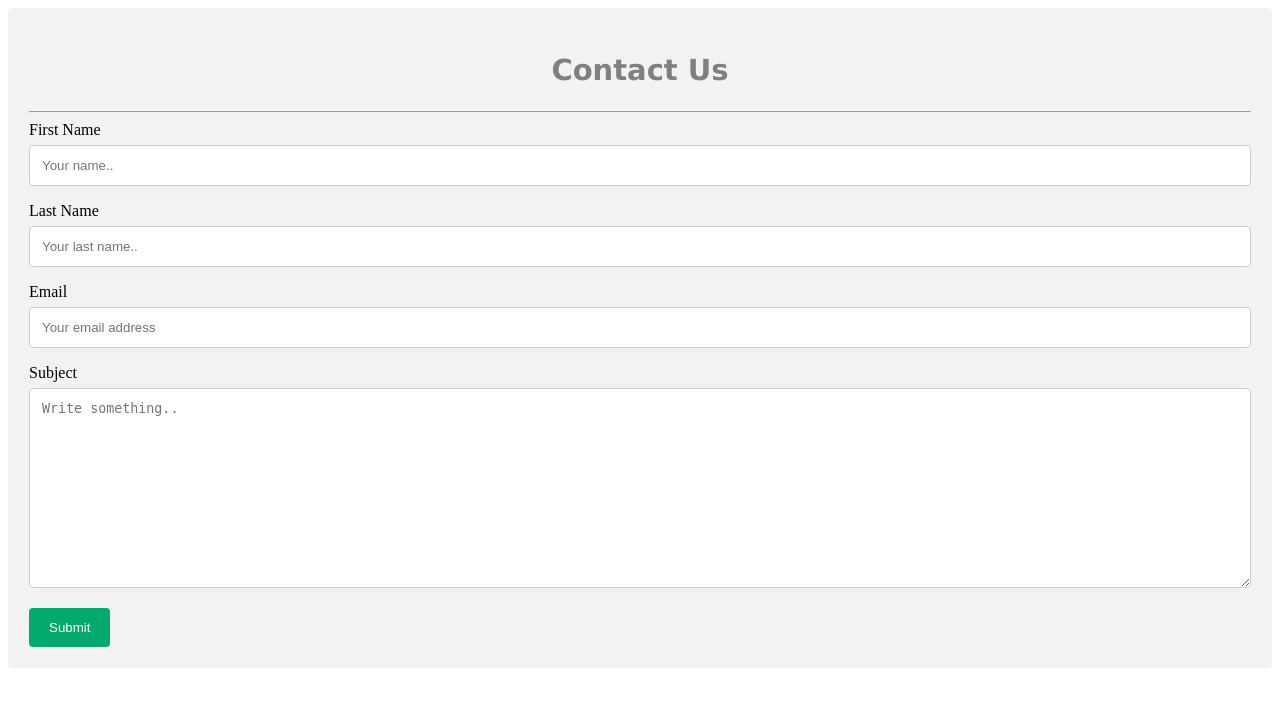
After one commit to Kingsly62/Blogging-Flask, a Flask app: page /contact in a window 1280 px wide. The commit adds this page. Shown: the top 707 px of the page. Run offline with Flask 2, Linux system fonts and the light colour scheme.

Commit message:
add new files and new content

```diff
--- a/main.py
+++ b/main.py
@@ -1,12 +1,26 @@
 from flask import Flask, render_template
-
 
 app = Flask(__name__)
 
 
 @app.route('/')
 def home():
+    return render_template('home.html')
+
+
+@app.route('/blog')
+def blog():
     return render_template('blog.html')
+
+
+@app.route('/contact')
+def contact():
+    return render_template('contact.html')
+
+
+@app.route('/post')
+def post():
+    return render_template('create_post.html')
 
 
 if __name__ == "__main__":
--- /dev/null
+++ b/static/CSS/contact.css
@@ -0,0 +1,39 @@
+input[type=text],textarea {
+    width: 100%;
+    padding: 12px;
+    border: 1px solid #ccc;
+    border-radius: 4px;
+    box-sizing: border-box;
+    margin-top: 6px;
+    margin-bottom: 16px;
+    resize: vertical
+  }
+
+
+  input[type=submit] {
+    background-color: #04AA6D;
+    color: white;
+    padding: 12px 20px;
+    border: none;
+    border-radius: 4px;
+    cursor: pointer;
+  }
+
+  input[type=submit]:hover {
+    background-color: red;
+  }
+
+
+  .container {
+    border-radius: 5px;
+    background-color: #f2f2f2;
+    padding: 21px;
+  }
+
+  h2{
+      text-align: center;
+      color:  grey;
+      font-size: 29px;
+      font-family: 'Lucida Sans', 'Lucida Sans Regular', 'Lucida Grande', 'Lucida Sans Unicode', Geneva, Verdana, sans-serif;
+      font-weight: 1000;
+  }
--- /dev/null
+++ b/templates/contact.html
@@ -0,0 +1,51 @@
+<!DOCTYPE html>
+<html lang="en">
+  <head>
+    <meta charset="UTF-8" />
+    <meta http-equiv="X-UA-Compatible" content="IE=edge" />
+    <meta name="viewport" content="width=device-width, initial-scale=1.0" />
+    <link rel="stylesheet" href="/static/CSS/contact.css" />
+    <title>contact</title>
+  </head>
+  <body>
+    <div class="container">
+      <h2>Contact Us</h2>
+      <hr />
+      <form action="">
+        <label for="fname">First Name</label>
+        <input
+          type="text"
+          id="fname"
+          name="firstname"
+          placeholder="Your name.."
+        />
+
+        <label for="lname">Last Name</label>
+        <input
+          type="text"
+          id="lname"
+          name="lastname"
+          placeholder="Your last name.."
+        />
+
+        <label for="email">Email</label>
+        <input
+          type="text"
+          id="email"
+          name="email"
+          placeholder="Your email address"
+        />
+
+        <label for="subject">Subject</label>
+        <textarea
+          id="subject"
+          name="subject"
+          placeholder="Write something.."
+          style="height: 200px"
+        ></textarea>
+
+        <input type="submit" value="Submit" />
+      </form>
+    </div>
+  </body>
+</html>
```
Also changed, not shown: static/CSS/home.css (+24 -0 lines), static/CSS/post.css (added, +42 -0 lines), templates/create_post.html (added, +31 -0 lines), templates/home.html (+4 -4 lines), templates/index.html (+9 -1 lines).
